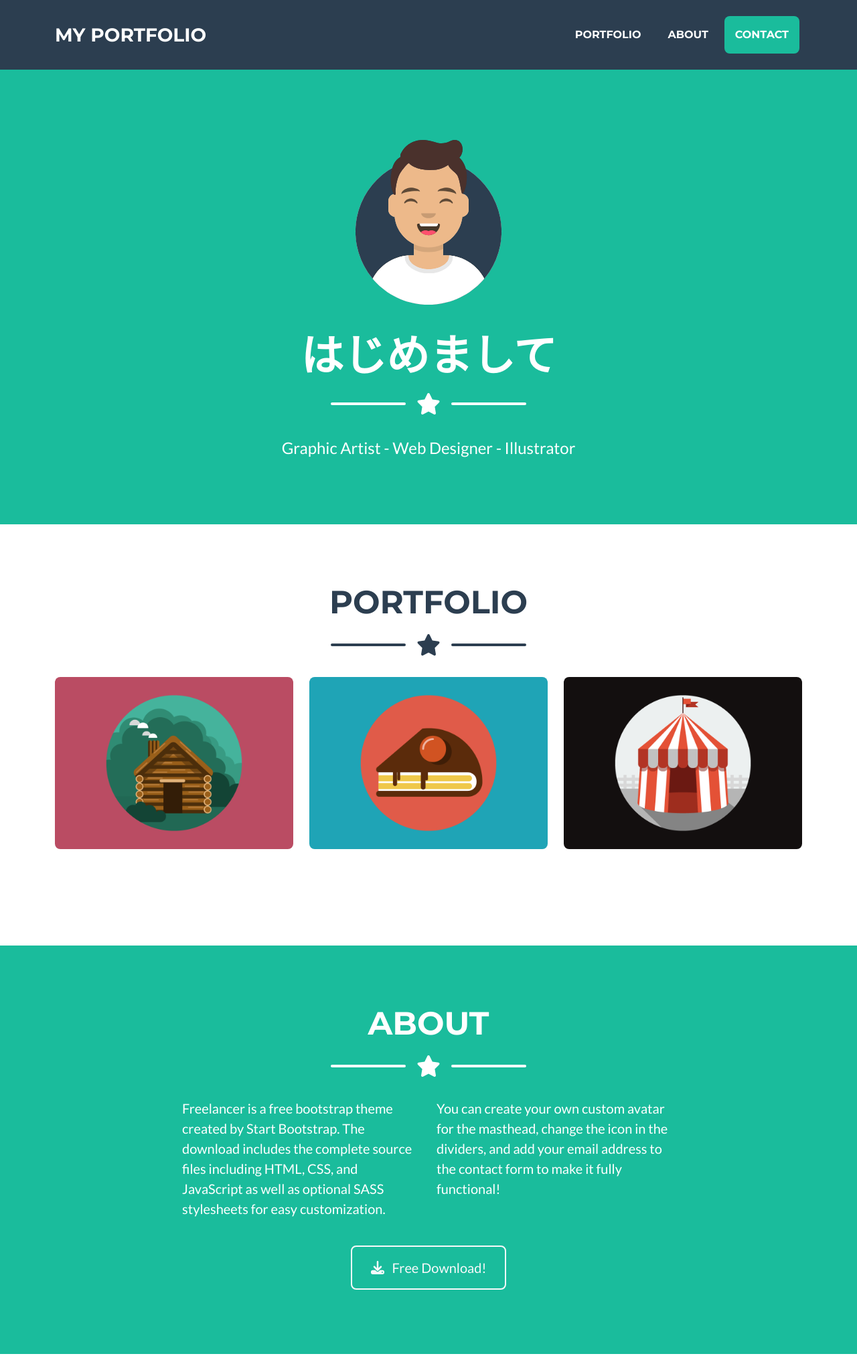
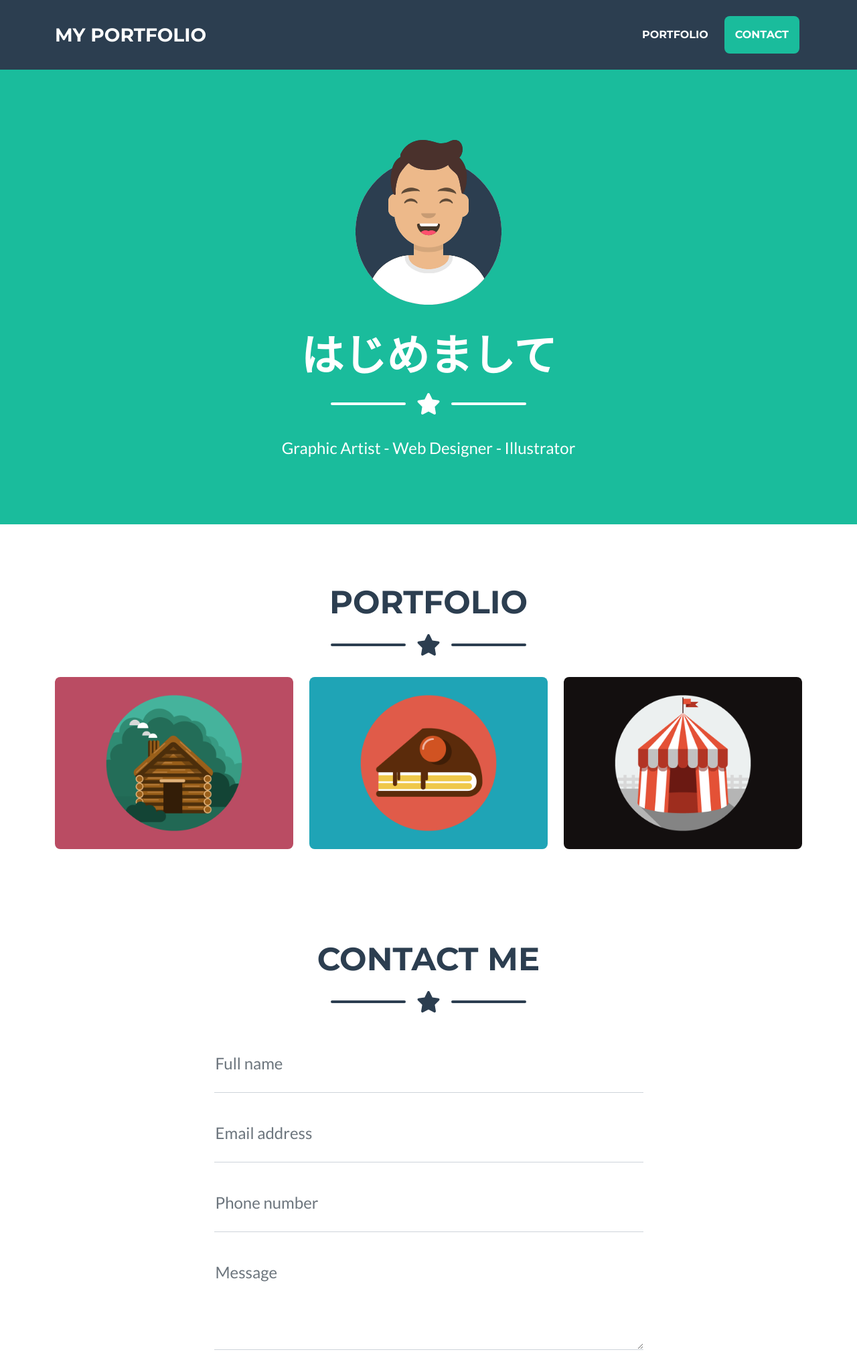
Before and after one commit to nikki-y/nikki-y, a plain HTML site: page index.html in a window 1280 px wide. Shown: the top 2025 px of the page at 67% size. Drawn offline with nearby package versions, Linux system fonts and the light colour scheme.

Commit message:
Update index.html

```diff
--- a/index.html
+++ b/index.html
@@ -28,7 +28,7 @@
                 <div class="collapse navbar-collapse" id="navbarResponsive">
                     <ul class="navbar-nav ms-auto">
                         <li class="nav-item mx-0 mx-lg-1"><a class="nav-link py-3 px-0 px-lg-3 rounded" href="#portfolio">Portfolio</a></li>
-                        <li class="nav-item mx-0 mx-lg-1"><a class="nav-link py-3 px-0 px-lg-3 rounded" href="#about">About</a></li>
+                        <!--<li class="nav-item mx-0 mx-lg-1"><a class="nav-link py-3 px-0 px-lg-3 rounded" href="#about">About</a></li>-->
                         <li class="nav-item mx-0 mx-lg-1"><a class="nav-link py-3 px-0 px-lg-3 rounded" href="#contact">Contact</a></li>
                     </ul>
                 </div>
@@ -126,25 +126,34 @@
                     -->
                 </div>
             </div>
+<!--
         </section>
+-->
         <!-- About Section-->
-
-        <section class="page-section bg-primary text-white mb-0" id="about">
+<!--        <section class="page-section bg-primary text-white mb-0" id="about">
             <div class="container">
+-->
                 <!-- About Section Heading-->
+<!--
                 <h2 class="page-section-heading text-center text-uppercase text-white">About</h2>
+-->
                 <!-- Icon Divider-->
+<!--
                 <div class="divider-custom divider-light">
                     <div class="divider-custom-line"></div>
                     <div class="divider-custom-icon"><i class="fas fa-star"></i></div>
                     <div class="divider-custom-line"></div>
                 </div>
+-->
                 <!-- About Section Content-->
+<!--
                 <div class="row">
                     <div class="col-lg-4 ms-auto"><p class="lead">Freelancer is a free bootstrap theme created by Start Bootstrap. The download includes the complete source files including HTML, CSS, and JavaScript as well as optional SASS stylesheets for easy customization.</p></div>
                     <div class="col-lg-4 me-auto"><p class="lead">You can create your own custom avatar for the masthead, change the icon in the dividers, and add your email address to the contact form to make it fully functional!</p></div>
                 </div>
+-->
                 <!-- About Section Button-->
+<!--
                 <div class="text-center mt-4">
                     <a class="btn btn-xl btn-outline-light" href="https://startbootstrap.com/theme/freelancer/">
                         <i class="fas fa-download me-2"></i>
@@ -152,7 +161,10 @@
                     </a>
                 </div>
             </div>
+-->
+<!--
         </section>
+-->
         <!-- Contact Section-->
         <section class="page-section" id="contact">
             <div class="container">
```
